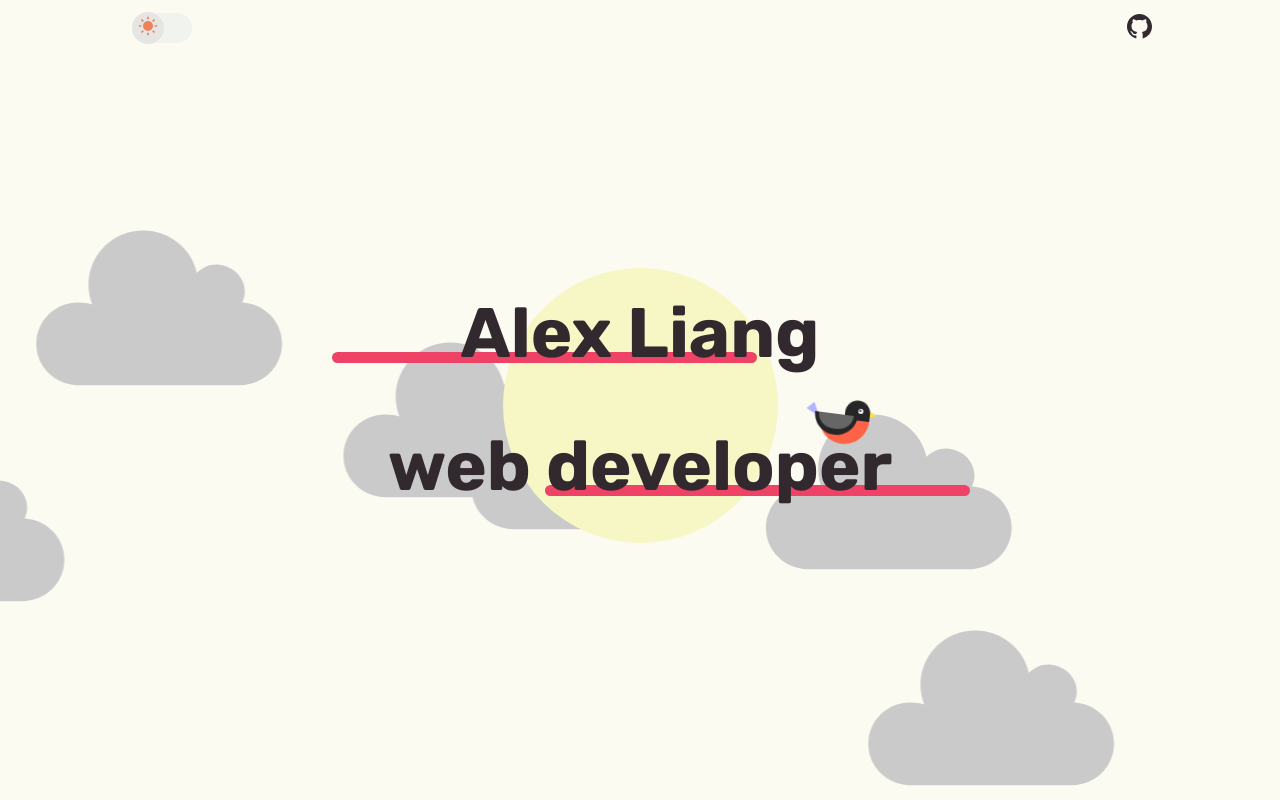
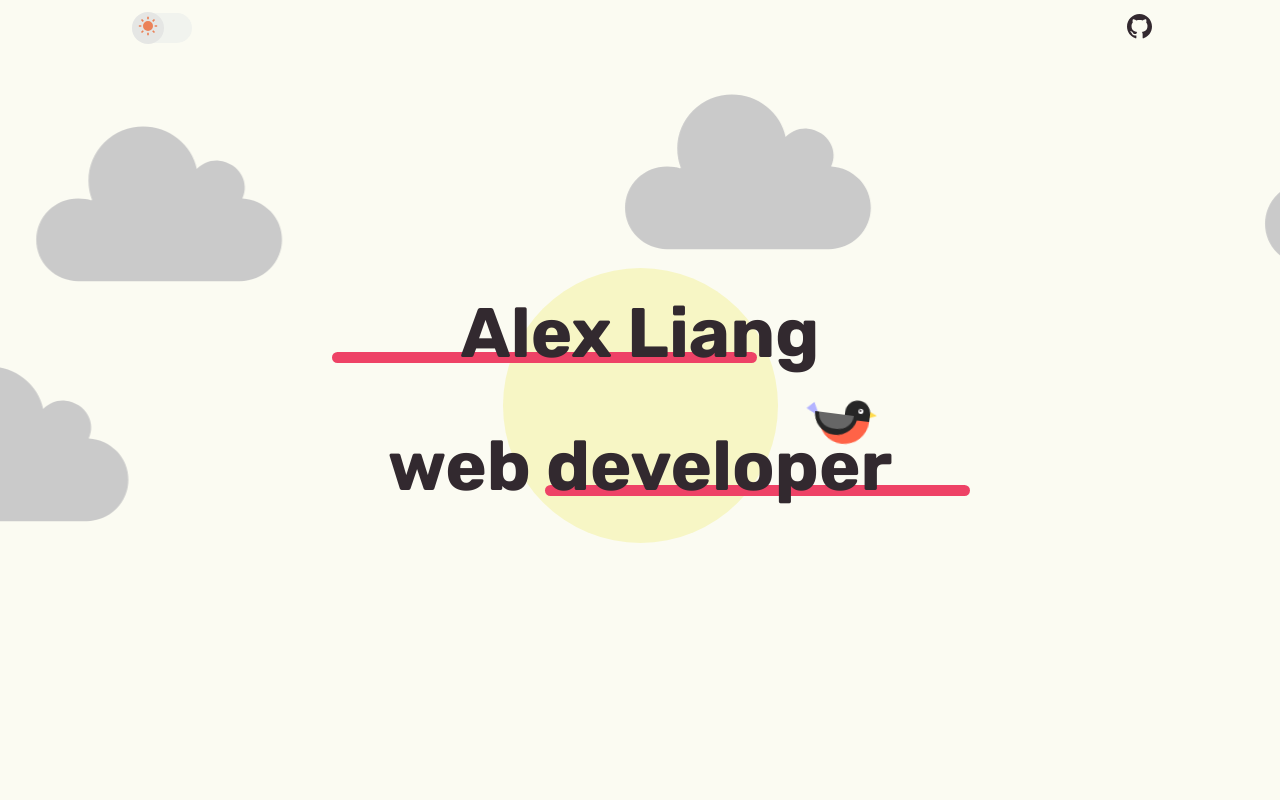
Before and after one commit to nksupermarket/portfolio, a React (Create React App) app: page / in a window 1280 px wide. Shown: the top 800 px of the page. Built offline with nearby package versions, Linux system fonts and the light colour scheme.

Commit message:
made cloud distrubtion more even

```diff
--- a/src/styles/CloudsBg.module.scss
+++ b/src/styles/CloudsBg.module.scss
@@ -21,7 +21,7 @@
       $rdm: random(100) - ($i * 15);
       $end: $rdm + 200;
       transform: translateX(#{$rdm}vw);
-      top: calc(random(70) * 1%);
+      top: calc(random(random(70)) * 1%);
       animation: float#{$i} 70s linear forwards;
 
       @keyframes float#{$i} {
```
